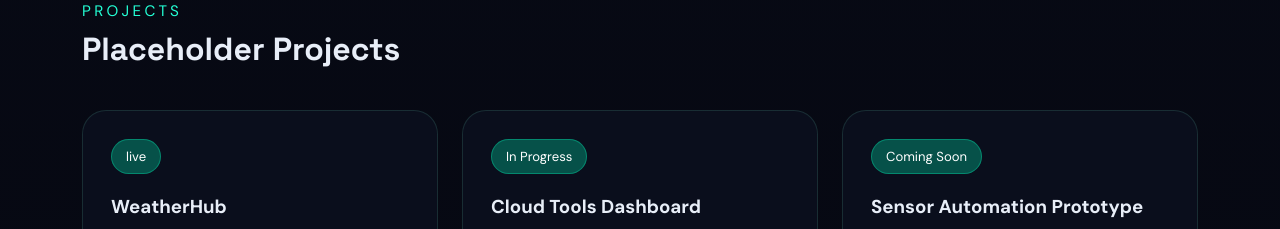
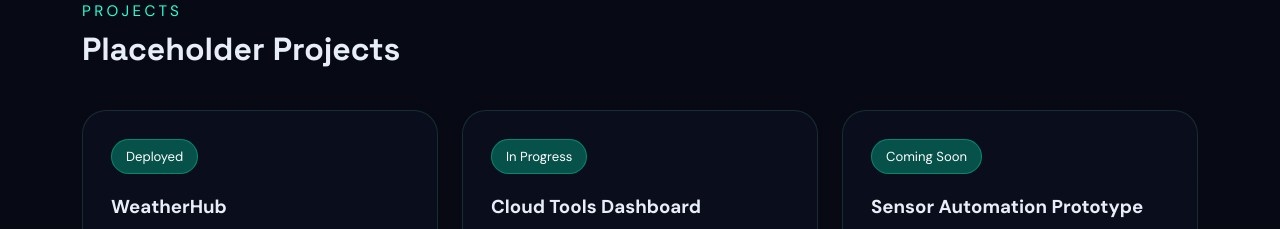
Before and after one commit to ragul-dev005/portfolio, a React (Create React App) app: page / in a window 1280 px wide. Shown: the part 3120-3349 px from the top of the page. Built offline with nearby package versions, Linux system fonts and the light colour scheme.

Commit message:
Add project to portfolio

```diff
--- a/src/data/portfolioData.js
+++ b/src/data/portfolioData.js
@@ -77,7 +77,7 @@ export const projects = [
     description:
       'A real-time weather app that shows current conditions and forecasts for any location.',
     stack: ["React", "JavaScript", "OpenWeather API"],
-    status: 'live',
+    status: 'Deployed',
     liveurl: 'https://weatherhub-dev.vercel.app/',
     github: 'https://github.com/ragul-dev005/weatherhub.git',
 
```
